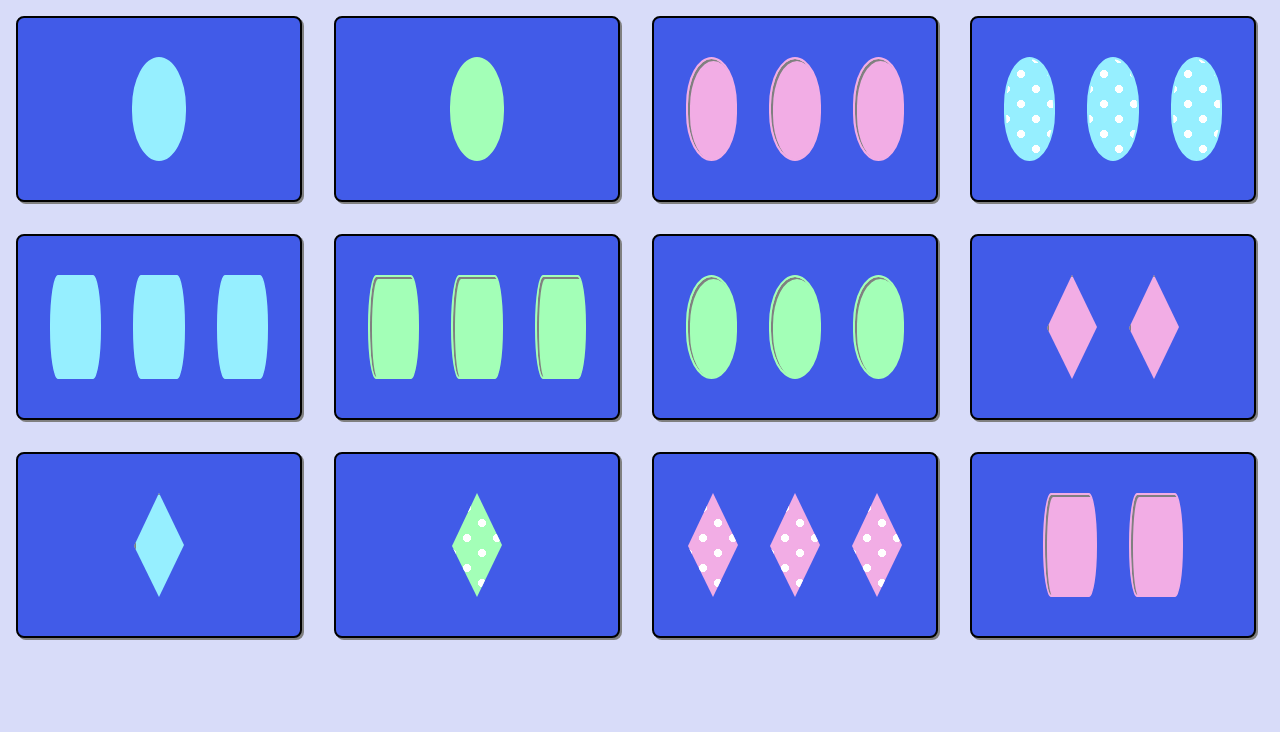
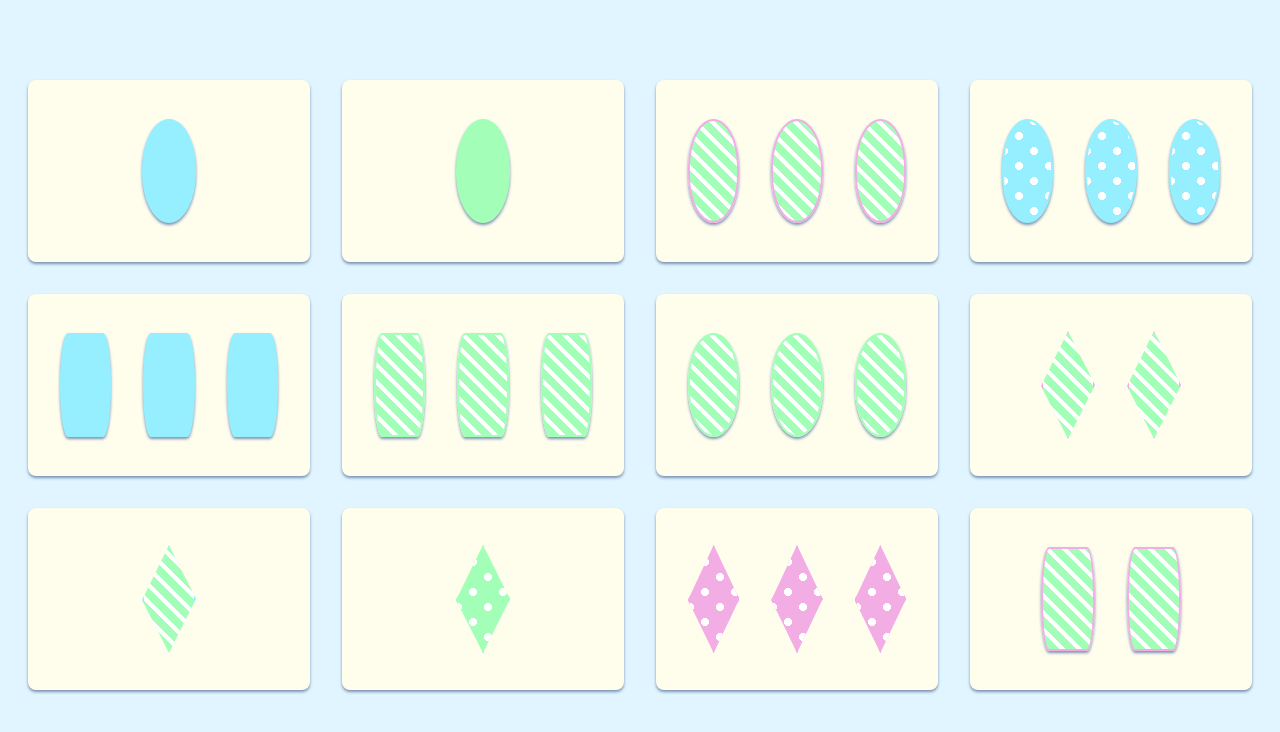
Before and after one commit to eLiebman/set, a React (Create React App) app: page / in a window 1280 px wide. Shown: the top 732 px of the page. Built offline with nearby package versions, Linux system fonts and the light colour scheme.

Commit message:
Color Palate

```diff
--- a/src/App.css
+++ b/src/App.css
@@ -1,12 +1,15 @@
 body {
-  background-color: #D8DCF9;
+  background-color: #e0f5ff;
 }
 
 .container {
+  padding-top: 64px;
+  width: 100%;
+  height: 100%;
   display: flex;
   flex-flow: row wrap;
-  align-items: flex-start;
-  justify-content: flex-start;
+  align-items: center;
+  justify-content: center;
 }
 
 .card {
@@ -19,10 +22,9 @@ body {
   padding: 16px;
   margin: 16px;
   border-radius: 8px;
-  border: 2px solid black;
   outline: none;
-  box-shadow: 2px 2px grey;
-  background-color: #415BE8;
+  box-shadow: 0 2px 3px #7b92b3;
+  background-color: #fffeed;
 }
 
 .shape {
@@ -32,6 +34,7 @@ body {
   margin: 16px;
   background-color: transparent;
   border: 2px solid transparent;
+  box-shadow: 0 2px 3px #7b92b3;
 }
 
 .oval {
@@ -43,7 +46,6 @@ body {
   clip-path: polygon(50% 0%, 100% 50%, 50% 100%, 0% 51%);
   width: 54px;
   height: 104px;
-  border: none;
 }
 
 .rectangle {
@@ -66,25 +68,17 @@ body {
 }
 
 .selected {
-  border-color: gold;
+  box-shadow: 0 6px 9px #2f4f7d;
 }
 
 .clear {
-  box-shadow: 2px 2px inset grey;
-}
-
-.clear:before {
-  display: block;
-  position: absolute;
-  top: 2px;
-  left: 2px;
-  width: 50px;
-  height: 100px;
-  background-color: #D8DCF9;
-}
-
-.solid {
-
+  background: repeating-linear-gradient(
+  45deg,
+  white,
+  white 4px,
+  #a3ffb7 4px,
+  #a3ffb7 12px
+);
 }
 
 .polkaDot {
```
